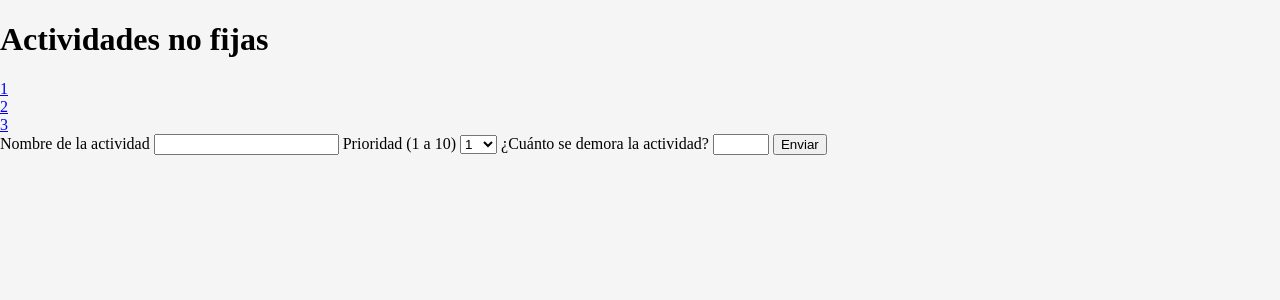
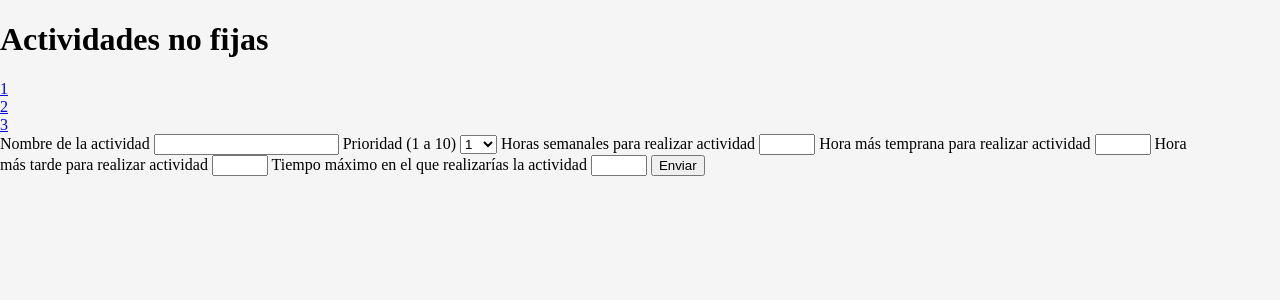
Before and after one commit to paolavallejo/PDS_proyect, a Django app: page /horario/actividades_no_fijas in a window 1280 px wide. Shown: the part 140-440 px from the top of the page. Run offline with Django 4.2, Linux system fonts and the light colour scheme; a user stored in the database is signed in; data comes from the database, SQL or seed files in the repository; both versions use the stored data as it was after the commit.

Commit message:
added post functionality to horario.views.actividades_no_fijas

```diff
--- a/manejo_del_tiempo/horario/templates/actividades_fijas.html
+++ b/manejo_del_tiempo/horario/templates/actividades_fijas.html
@@ -59,6 +59,7 @@
             <div class="caja_actividad">
                 <p>{{actividad.name}}</p>
                 <p>id: {{actividad.pk}}</p>
+                <a href="{% url 'eliminar_actividades_fijas' ruta_actividad_fija=actividad.pk %}">❌</a>
             </div>
         {% endfor %}
     {% endif %}
--- a/manejo_del_tiempo/horario/templates/actividades_no_fijas.html
+++ b/manejo_del_tiempo/horario/templates/actividades_no_fijas.html
@@ -41,8 +41,17 @@
         <option value="10">10</option>
     </select>
 
-    <label for="demora_actividad">¿Cuánto se demora la actividad?</label>
-    <input type="number" name="demora_actividad" id="demora_actividad" min="1" max="24" step="1" required>
+    <label for="horas_semanales">Horas semanales para realizar actividad</label>
+    <input type="number" name="horas_semanales" id="horas_semanales" min="1" max="24" step="1" required>
+
+    <label for="hora_mas_temprana">Hora más temprana para realizar actividad</label>
+    <input type="number" name="hora_mas_temprana" id="hora_mas_temprana" min="1" max="24" step="1" required>
+
+    <label for="hora_mas_tarde">Hora más tarde para realizar actividad</label>
+    <input type="number" name="hora_mas_tarde" id="hora_mas_tarde" min="1" max="24" step="1" required>
+
+    <label for="tiempo_maximo">Tiempo máximo en el que realizarías la actividad</label>
+    <input type="number" name="tiempo_maximo" id="tiempo_maximo" min="1" max="24" step="1" required>
 
 
     <input type="submit" value="Enviar">
@@ -50,4 +59,20 @@
 
 </form>
 
+
+
+{% comment %} Se despliegan actividades creadas  {% endcomment %}
+
+<div class="contenedor_actividades">
+    {% if actividades_no_fijas %}
+        <h1 class="titulo_tus_actividades">Tus actividades no fijas:</h1>
+        {% for actividad in actividades_no_fijas %}
+            <div class="caja_actividad">
+                <p>{{actividad.name}}</p>
+                <p>id: {{actividad.pk}}</p>
+                <a href="{% url 'eliminar_actividades_no_fijas' ruta_actividad_no_fija=actividad.pk %}">❌</a>
+            </div>
+        {% endfor %}
+    {% endif %}
+</div>
 {% endblock  %}
--- a/manejo_del_tiempo/horario/templates/suenio.html
+++ b/manejo_del_tiempo/horario/templates/suenio.html
@@ -51,6 +51,7 @@
             <div class="caja_actividad">
                 <p>{{horario.name}}</p>
                 <p>id: {{horario.pk}}</p>
+                <a href="{% url 'eliminar_suenio' ruta_suenio=horario.pk %}">❌</a>
             </div>
         {% endfor %}
     {% endif %}
--- a/manejo_del_tiempo/horario/views.py
+++ b/manejo_del_tiempo/horario/views.py
@@ -65,24 +65,25 @@ def user_register(request):
 #Adquirir datos de sueño:
 '''
 Atributos:
-User_id
-priority = 10
-name = horario_suenio
-Event_type = Actividad_no_fija
+#User_id
+#priority = 10
+#name = horario_suenio
+#Event_type = Actividad_no_fija
 
 
 Constraints:
-time_goal: horas semanales sueño
-time_goal_counter: horas semanales sueño
-max_levantarse: hora máxima levantar
-max_acostarse: hora máxima acostar
-max_time: máximo tiempo de dormir seguido
+#time_goal: horas semanales sueño
+#time_goal_counter: horas semanales sueño
+#max_levantarse: hora máxima levantar
+#max_acostarse: hora máxima acostar
+#max_time: máximo tiempo de dormir seguido
 '''
 @login_required(login_url = "user_login")
 def suenio(request):
     user = User.objects.get(pk = request.user.pk)
     if request.method == "POST":
 
+        #Adquirir atributos y constraints:
         priority = 10
         name = "horario_suenio"
         event_type = "suenio"
@@ -93,6 +94,7 @@ def suenio(request):
         max_time = request.POST["longitud_maxima_suenio"]
         constraints = {'time_goal':time_goal,'time_goal_counter':time_goal_counter,'max_levantarse':max_levantarse,'max_acostarse':max_acostarse,'max_time':max_time}
 
+        #Instanciar y guardar Event:
         nuevo_horario_suenio = Event(user_id=user,priority=priority,name=name,event_type=event_type,constraints=constraints)
         nuevo_horario_suenio.save()
         return redirect(reverse("actividades_fijas"))
@@ -114,14 +116,14 @@ def eliminar_suenio(request,ruta_suenio):
 #Adquirir y mostrar actividades fijas:
 '''
 Atributos:
-User_id
-priority = 10
-name
-Event_type = Actividad_no_fija
+#User_id
+#priority = 10
+#name
+#Event_type = Actividad_no_fija
 
 
 Constraints:
-No maneja constraints
+#No maneja constraints
 '''
 @login_required(login_url = "user_login")
 def actividades_fijas(request):
@@ -160,29 +162,48 @@ def eliminar_actividades_fijas(request,ruta_actividad_fija):
     return HttpResponse("Estás en la pagina de eliminar actividades fijas")
 
 
+"""
+Atributos:
+# User_id -
+# priority -
+# Name -
+# Event_type = actividad_no_fija -
 
+Constraints:
+# time_goal: horas semanales actividad
+# time_goal_counter: horas semanales actividad 2
+# earliest_hour: hora más temprana
+# latest_hour: hora máxima realizar actividad
+# max_time: máximo tiempo para realizar actividad
+"""
 
 #Adquirir y mostrar actividades no fijas
 @login_required(login_url = "user_login")
 def actividades_no_fijas(request):
+    user = User.objects.get(pk = request.user.pk)
     if request.method == "POST":
-        #Atributos:
-        #User_id -
-        #priority -
-        #Name -
-        #Event_type = actividad_no_fija -
 
-        #Constraints:
-        # time_goal: horas semanales actividad
-        # time_goal_counter: horas semanales actividad 2
-        # earliest_hour: hora más temprana
-        # latest_hour: hora máxima realizar actividad
-        # max_time: máximo tiempo para realizar actividad
-        pass
+        #Adquirir atributos y constraints:
+        priority = request.POST["priority"]
+        name = request.POST["name"]
+        event_type = "actividad_no_fija"
+        time_goal = request.POST["horas_semanales"]
+        time_goal_counter = time_goal
+        earliest_hour = request.POST["hora_mas_temprana"]
+        latest_hour = request.POST["hora_mas_tarde"]
+        max_time = request.POST["tiempo_maximo"]
+        constraints = {'time_goal':time_goal,'time_goal_counter':time_goal_counter,'earliest_hour':earliest_hour,'latest_hour':latest_hour,'max_time':max_time}
+
+        #Instanciar y guardar Evento no fijo:
+        nuevo_evento_no_fijo = Event(user_id=user,priority=priority,name=name,event_type=event_type,constraints=constraints)
+        nuevo_evento_no_fijo.save()
+        return redirect(reverse("actividades_no_fijas"))
 
 
     elif request.method == "GET":
-        return render(request,"actividades_no_fijas.html")
+        actividades_no_fijas = Event.objects.filter(user_id = user.pk)
+        actividades_no_fijas = actividades_no_fijas.filter(event_type = "actividad_no_fija")
+        return render(request,"actividades_no_fijas.html",{'actividades_no_fijas':actividades_no_fijas})
 
 
 
```
Also changed, not shown: manejo_del_tiempo/db.sqlite3.
